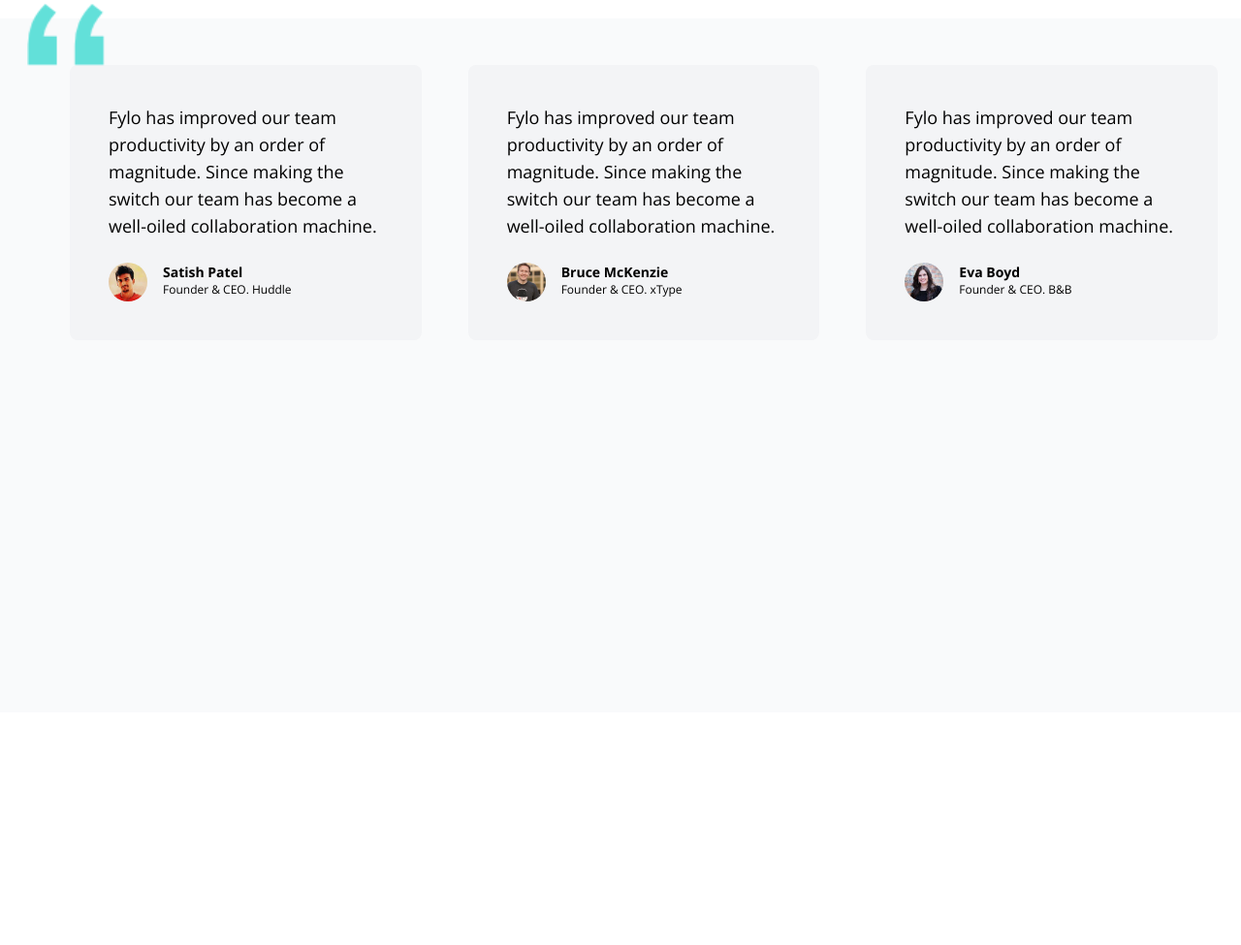
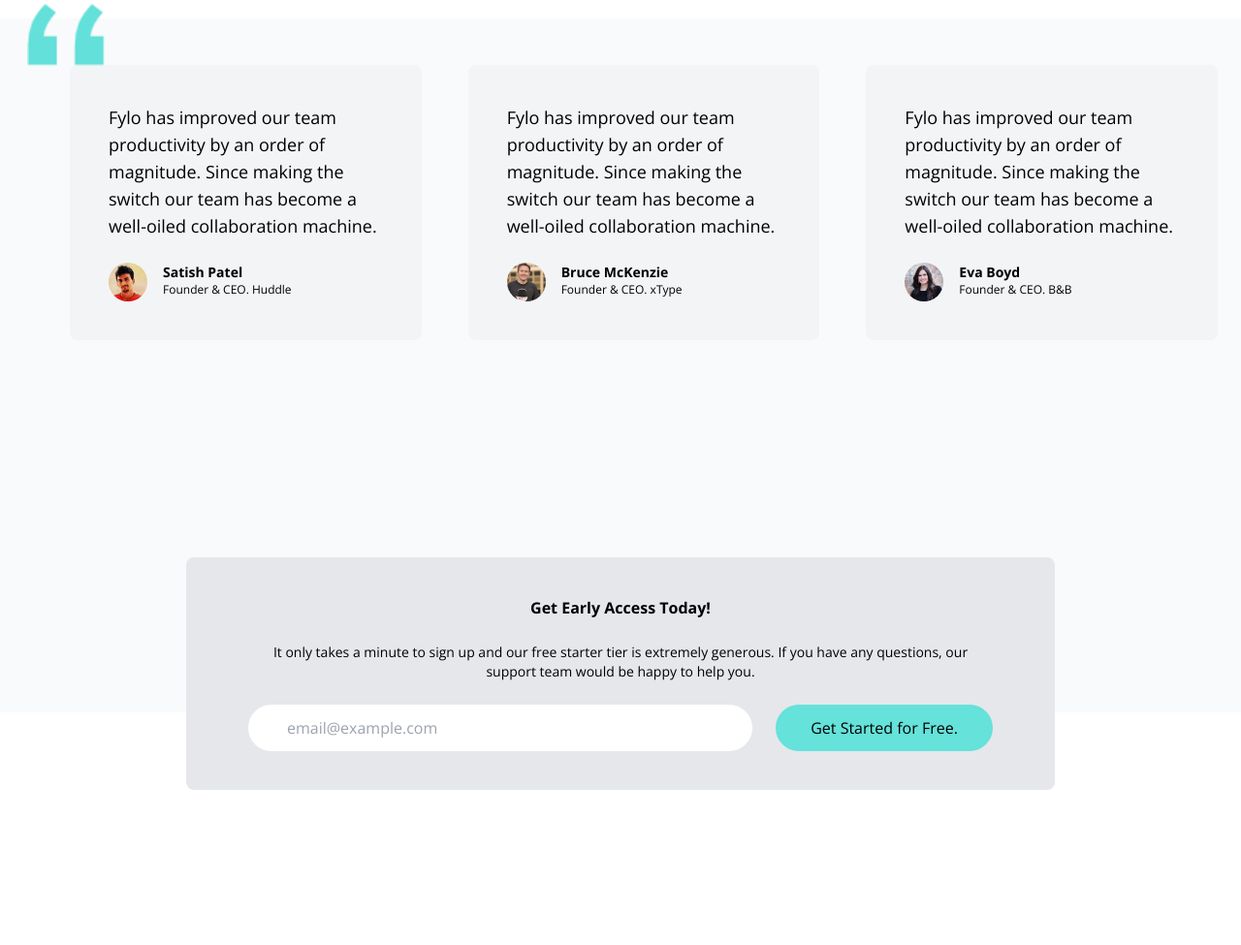
Before and after one commit to webdevotter/tailwind-fylo, a website: page index.html in a window 1280 px wide. Shown: the part 2737-3712 px from the top of the page at 97% size. Before the commit the page ends 3472 px from the top, so only its background shows below. Drawn offline with nearby package versions, Linux system fonts and the light colour scheme.

Commit message:
Early Access

```diff
--- a/index.html
+++ b/index.html
@@ -245,5 +245,26 @@
           </div>
         </div>
       </section>
+
+      <!-- Early Access Section -->
+      <section id="early-access" class="relative px-6 dark:bg-darkBlue2 md:px-0">
+        <div class="relative -top-40 max-w-4xl mx-auto p-10 px-6 space-y-6 text-center rounded-lg bg-gray-200 dark:bg-darkBlue1 md:px-16">
+          <h5 class="2xl font-bold">Get Early Access Today!</h5>
+          <p class="text-sm">
+            It only takes a minute to sign up and our free starter tier is
+          extremely generous. If you have any questions, our support team would
+          be happy to help you.
+          </p>
+          <!-- Input & Button Container -->
+          <div class="flex flex-col items-start space-y-6 md:flex-row md:space-y-0 md:space-x-6">
+            <div class="w-full md:flex-1">
+              <input type="text" class="w-full px-10 py-3 rounded-full focus:outline-none" placeholder="email@example.com">
+            </div>
+            <button class="w-full p-3 px-6 rounded-full bg-accentCyan md:w-56 hover:scale-95">
+              Get Started for Free.
+            </button>
+          </div>
+        </div>
+      </section>
   </body>
 </html>
```
Also changed, not shown: css/style.css.
